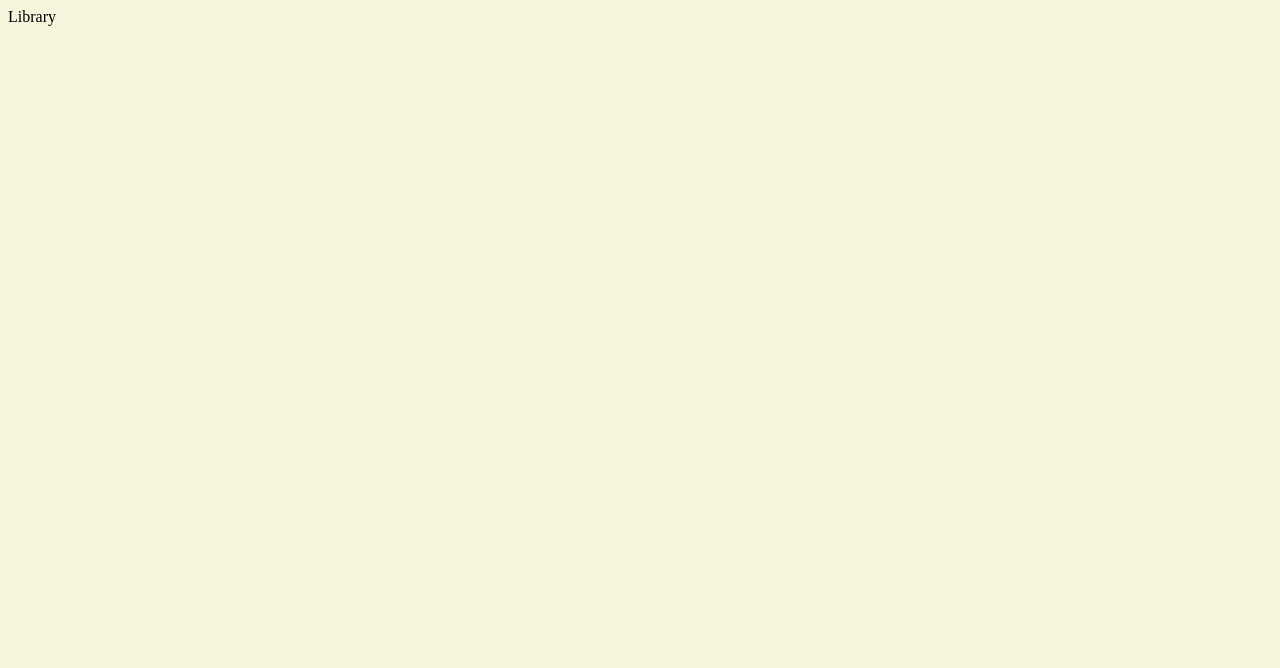
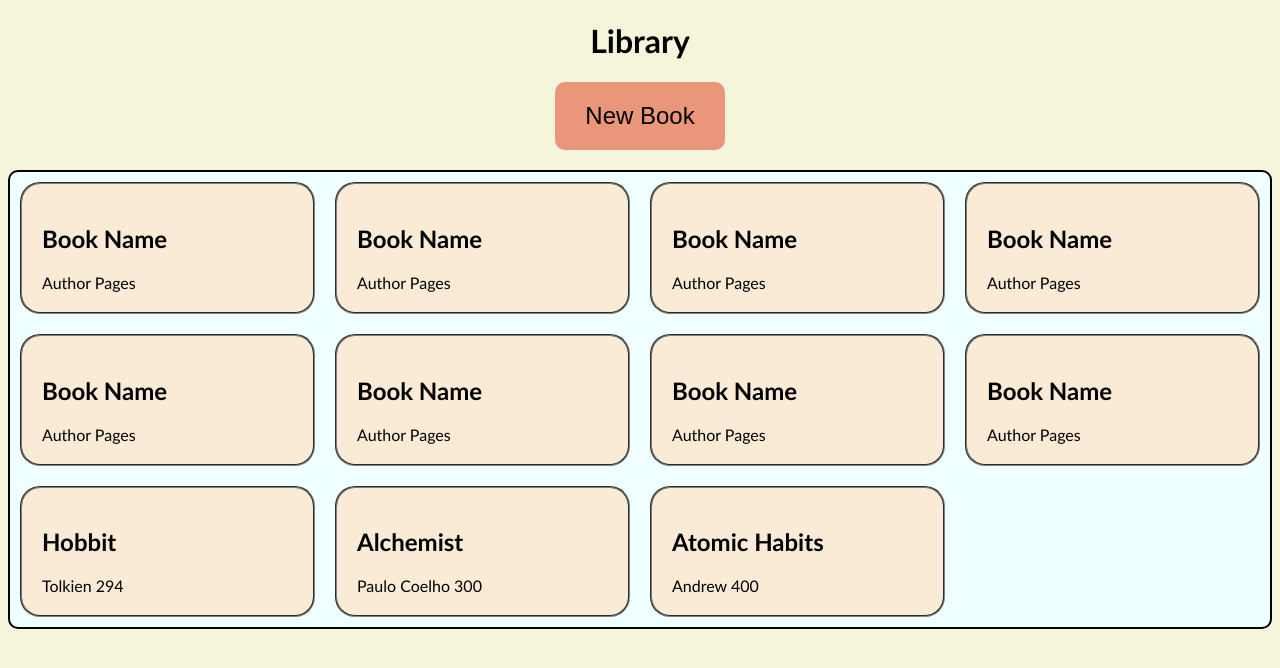
Before and after one commit to elli0t27/library, a plain HTML site: page index.html in a window 1280 px wide. Drawn offline with Linux system fonts and the light colour scheme.

Commit message:
basic structure

```diff
--- a/index.html
+++ b/index.html
@@ -7,7 +7,46 @@
     <link rel="stylesheet" href="style.css">
 </head>
 <body>
-    Library
+    <h1>Library</h1>
+    <div class="new">
+        <button class="adder" >New Book</button>
+    </div>
+    <div class="container">
+        <div class="card">
+            <h2>Book Name</h2>
+            Author
+            Pages
+        </div>
+        <div class="card">
+            <h2>Book Name</h2>
+            Author
+            Pages
+        </div><div class="card">
+            <h2>Book Name</h2>
+            Author
+            Pages
+        </div><div class="card">
+            <h2>Book Name</h2>
+            Author
+            Pages
+        </div><div class="card">
+            <h2>Book Name</h2>
+            Author
+            Pages
+        </div><div class="card">
+            <h2>Book Name</h2>
+            Author
+            Pages
+        </div><div class="card">
+            <h2>Book Name</h2>
+            Author
+            Pages
+        </div><div class="card">
+            <h2>Book Name</h2>
+            Author
+            Pages
+        </div>
+    </div>
     <script src="script.js"></script>
 </body>
 </html>
--- a/script.js
+++ b/script.js
@@ -1 +1,24 @@
 console.log("Hello library")
+const myLib = []
+
+function Book(name, author, pages){
+    this.name=name
+    this.author= author
+    this.pages=pages
+    this.uid= crypto.randomUUID()
+}
+const theHobbit=new Book("Hobbit", "Tolkien", 294)
+const alchemist=new Book("Alchemist", "Paulo Coelho", 300)
+const atomic =new Book("Atomic Habits" ,"Andrew", 400)
+myLib.push(theHobbit)
+myLib.push(alchemist)
+myLib.push(atomic)
+const container = document.querySelector(".container")
+for (book of myLib){
+    const card = document.createElement("div")
+    card.classList.add("card")
+    card.innerHTML=`<h2>${book.name}</h2>
+    ${book.author}
+    ${book.pages}`
+    container.appendChild(card)
+}
--- a/style.css
+++ b/style.css
@@ -1,3 +1,37 @@
 body{
     background-color: beige;
+    font-family: 'Gill Sans', 'Gill Sans MT', Calibri, 'Trebuchet MS', sans-serif;
 }
+h1{
+    text-align: center;
+}
+.new{
+    display: flex;
+    justify-content: center;
+}
+.adder{
+    border: none;
+    padding: 20px 30px;
+    border-radius: 10px;
+    background-color: darksalmon;
+    font-size: 24px;
+}
+
+.container{
+    margin-top: 20px;
+    display: grid;
+    grid-template-columns: 1fr 1fr 1fr 1fr;
+    border: 2px solid;
+    background-color: azure;
+    /* gap: 10px; */
+    border-radius: 10px;
+}
+
+.card{
+    background-color: antiquewhite;
+    margin: 10px;
+    display: grid;
+    border-radius: 20px;
+    padding: 20px;
+    border: 2px groove grey;
+}
```
